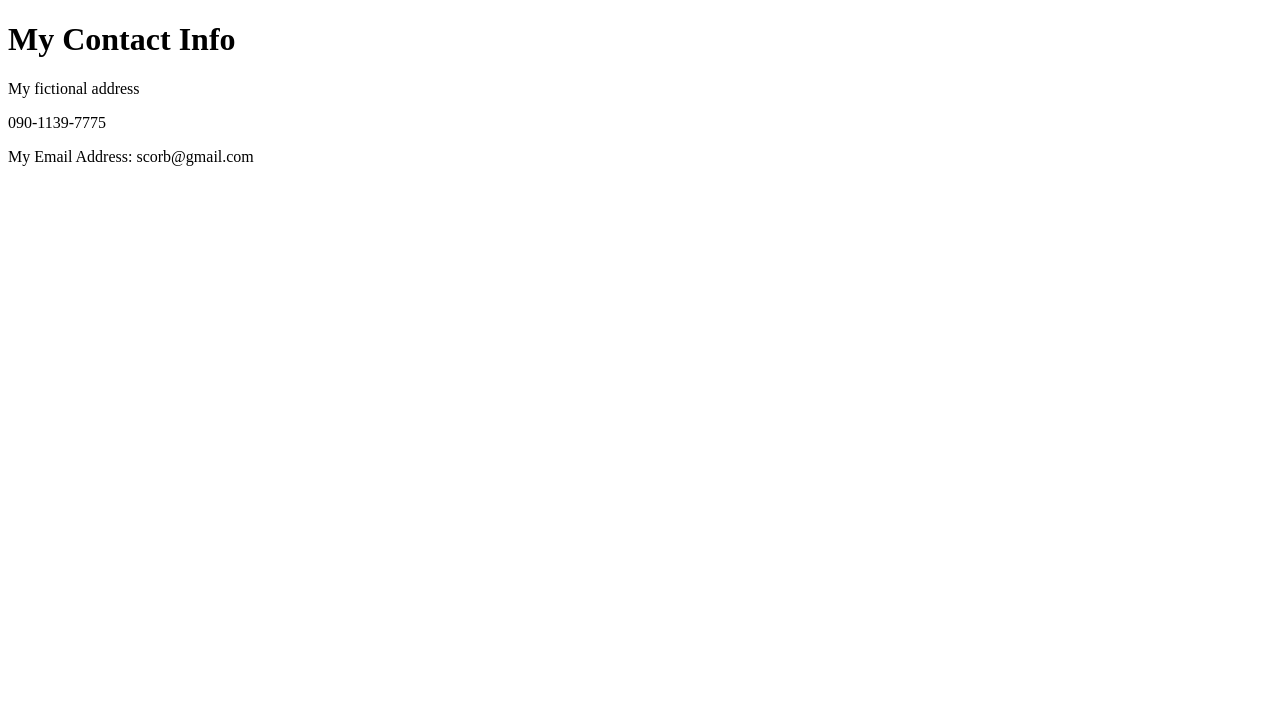
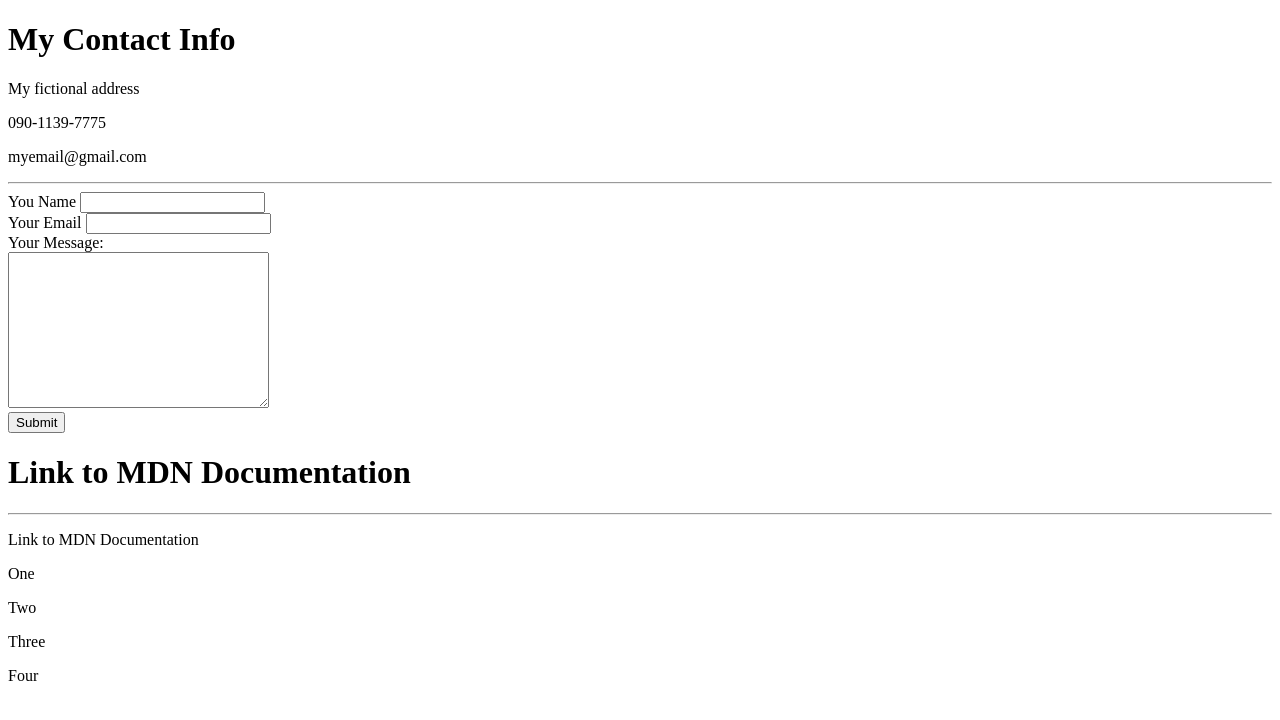
Before and after one commit to scorbobby/cv, a plain HTML site: page contact.html in a window 1280 px wide. Drawn offline with Linux system fonts and the light colour scheme.

Commit message:
Update contact.html

```diff
--- a/contact.html
+++ b/contact.html
@@ -1,13 +1,41 @@
 <!DOCTYPE html>
 <html lang="en" dir="ltr">
+
 <head>
   <meta charset="utf-8">
-    <title></title>
+  <title>Contact Me</title>
 </head>
+
 <body>
   <h1>My Contact Info</h1>
   <p>My fictional address</p>
   <p>090-1139-7775</p>
-      <p>My Email Address: scorb@gmail.com</p>
+  <p>myemail@gmail.com</p>
+  <hr>
+  <form action="mailto:scorbobby@gmail.com" method="post" enctype="text/plain">
+    <label>You Name</label>
+    <input type="text" name="yourName" value=""> <br>
+    <label >Your Email</label>
+    <input type="email" name="yourEmail" value=""><br>
+    <label>Your Message:</label><br>
+    <textarea name="yourMessage" rows="10" cols="30"></textarea><br>
+    <input type="submit" name="">
+  </form>
+
+  <h1>Link to MDN Documentation</h1>
+  <hr>
+  <p><a href="https://developer.mozilla.org/en-US/docs/Web/HTML"></a>Link to MDN Documentation</p>
+<tabel>
+  <tr>
+    <td><p></p>One</p></td>
+    <td><p></p>Two</p></td>
+  </tr>
+  <tr>
+    <td><p></p>Three</p></td>
+    <td><p></p>Four</p></td>
+  </tr>
+</tabel>
+
 </body>
+
 </html>
```
Lines whose indentation alone changed are shown as unchanged.
